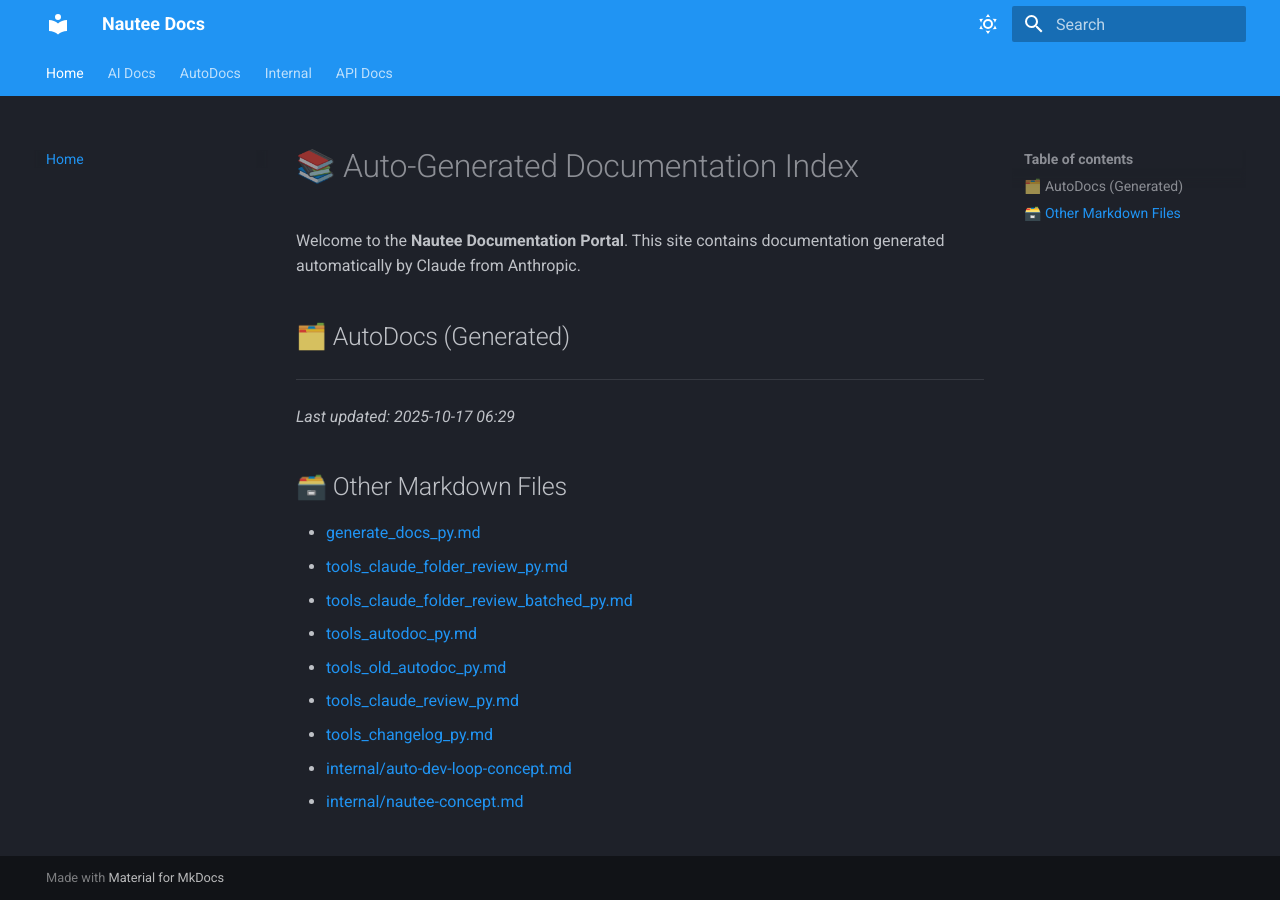
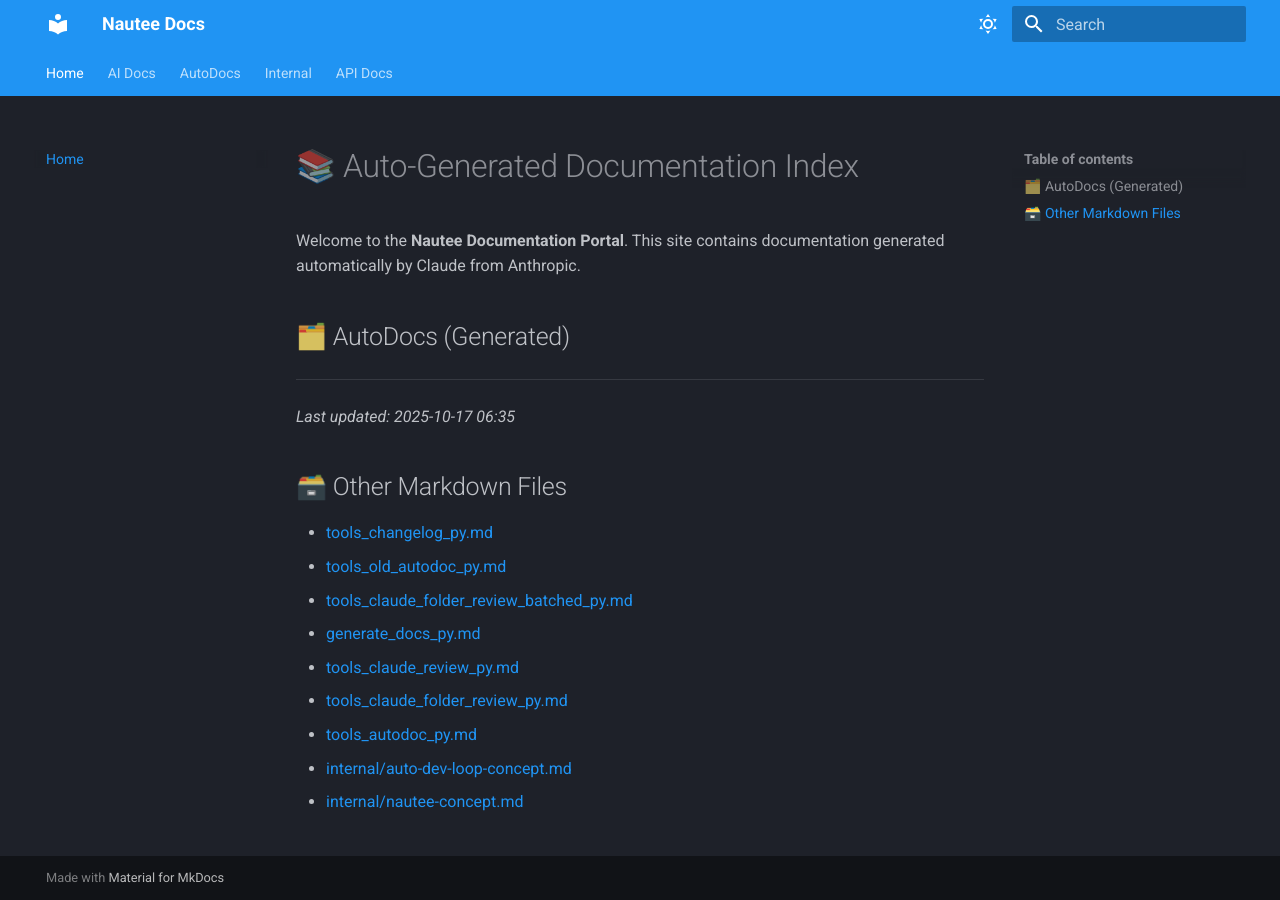
Before and after one commit to 48Nauts-Operator/nautee, an MkDocs documentation site: the page built from docs/index.md, in a window 1280 px wide. Built offline with MkDocs 1.6.1 and Material for MkDocs 9.7.7, drawn with Linux system fonts in a browser that asks for light colours.

```diff
--- a/docs/index.md
+++ b/docs/index.md
@@ -7,16 +7,16 @@ Welcome to the **Nautee Documentation Portal**. This site contains documentation
 
 ---
 
-_Last updated: 2025-10-17 06:29_
+_Last updated: 2025-10-17 06:35_
 
 ## 🗃️ Other Markdown Files
 
+- [tools_changelog_py.md](tools_changelog_py.md)
+- [tools_old_autodoc_py.md](tools_old_autodoc_py.md)
+- [tools_claude_folder_review_batched_py.md](tools_claude_folder_review_batched_py.md)
 - [generate_docs_py.md](generate_docs_py.md)
+- [tools_claude_review_py.md](tools_claude_review_py.md)
 - [tools_claude_folder_review_py.md](tools_claude_folder_review_py.md)
-- [tools_claude_folder_review_batched_py.md](tools_claude_folder_review_batched_py.md)
 - [tools_autodoc_py.md](tools_autodoc_py.md)
-- [tools_old_autodoc_py.md](tools_old_autodoc_py.md)
-- [tools_claude_review_py.md](tools_claude_review_py.md)
-- [tools_changelog_py.md](tools_changelog_py.md)
 - [internal/auto-dev-loop-concept.md](internal/auto-dev-loop-concept.md)
 - [internal/nautee-concept.md](internal/nautee-concept.md)
```
